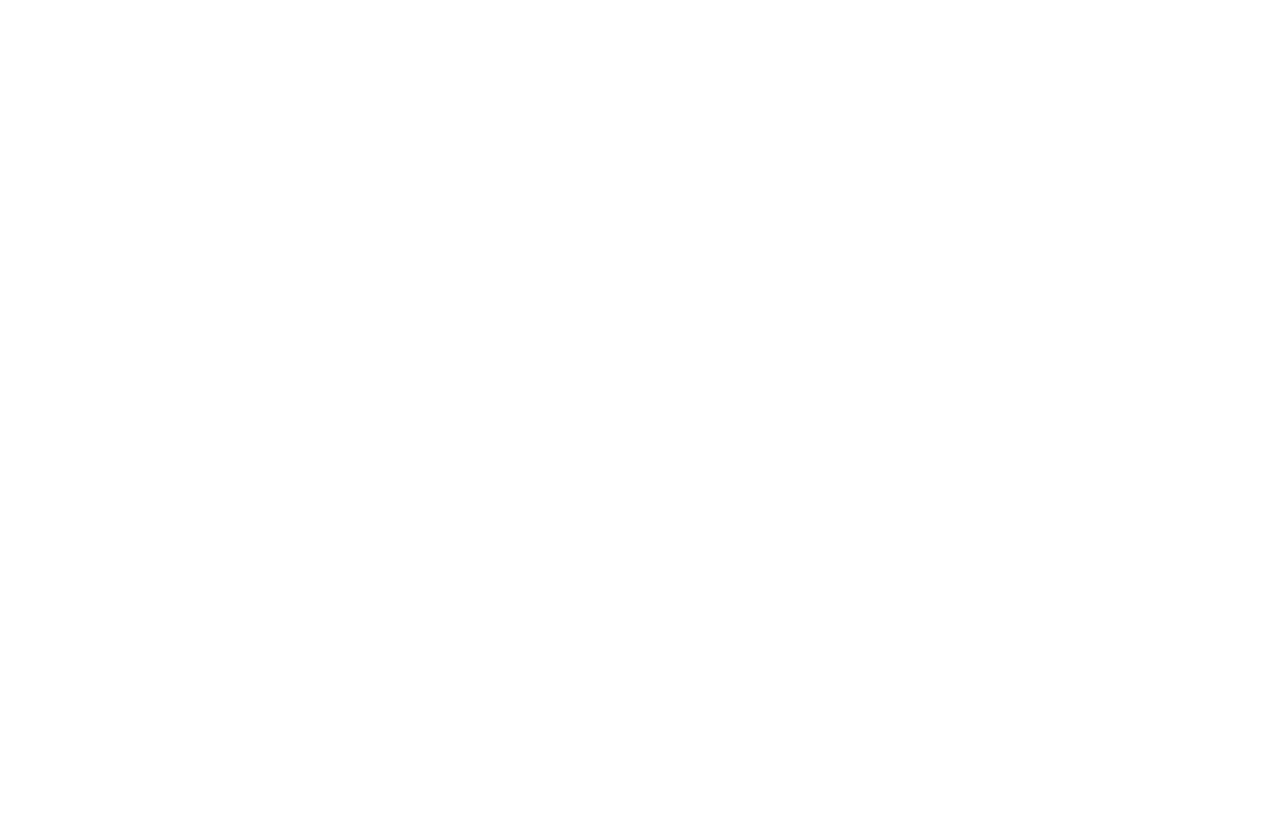
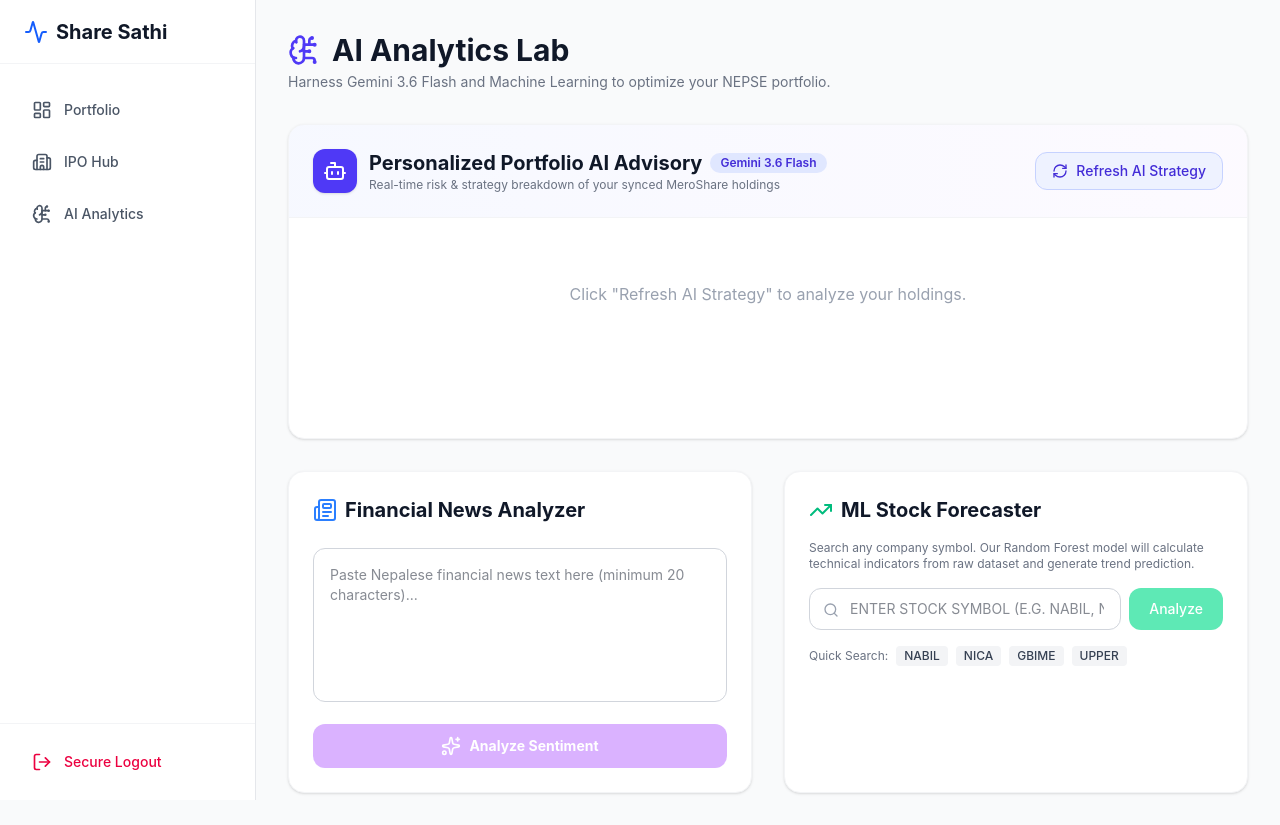
Before and after one commit to rajiv-ray/Share_Sathi, a React (Vite) app in the folder frontend/: page /stock-forecaster in a window 1280 px wide. Before the commit this address had no page. Before the commit the page ends 800 px from the top, so only its background shows below. Built offline with nearby package versions, Linux system fonts and the light colour scheme; sample sign-in values are in the browser's storage.

Commit message:
feat: Update routing for Portfolio News Advisor and Analytics Lab pages

```diff
--- a/frontend/src/App.tsx
+++ b/frontend/src/App.tsx
@@ -1,3 +1,4 @@
+// frontend/src/App.tsx
 import { type ReactNode } from 'react';
 import { BrowserRouter as Router, Routes, Route, Navigate } from 'react-router-dom';
 import { Toaster } from 'react-hot-toast';
@@ -9,6 +10,7 @@ import Login from './pages/Login';
 import Register from './pages/Register';
 import Dashboard from './pages/Dashboard';
 import IPOChecker from './pages/IPOChecker';
+import PortfolioNewsAdvisor from './pages/PortfolioNewsAdvisor';
 import AnalyticsLab from './pages/AnalyticsLab';
 import Layout from './components/Layout';
 
@@ -35,7 +37,8 @@ function App() {
           >
             <Route path="/" element={<Dashboard />} />
             <Route path="/ipo" element={<IPOChecker />} />
-            <Route path="/analytics" element={<AnalyticsLab />} />
+            <Route path="/portfolio-advisor" element={<PortfolioNewsAdvisor />} />
+            <Route path="/stock-forecaster" element={<AnalyticsLab />} />
           </Route>
         </Routes>
       </Router>
```
